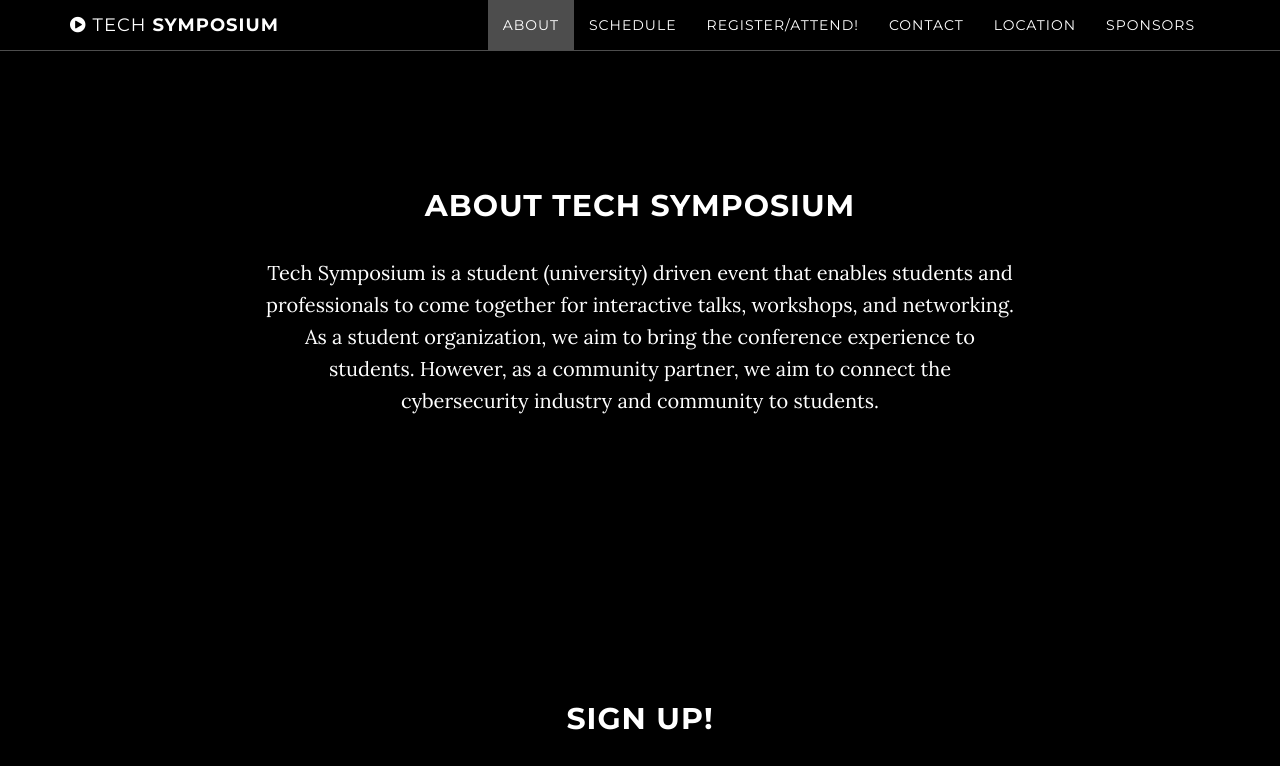
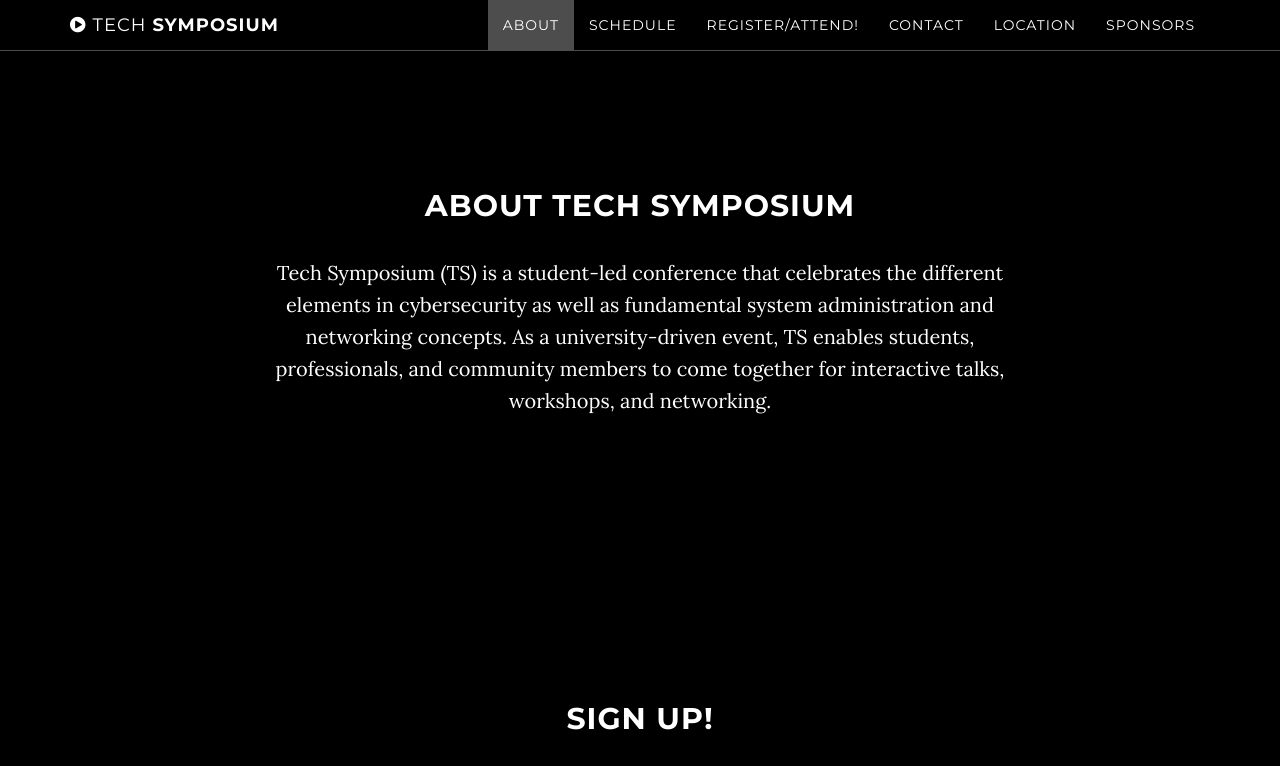
Before and after one commit to CalPolySWIFT/techsymposium-website, a Jekyll site: the page built from index.html, in a window 1280 px wide and 900 px high, scrolled down 961 px, cut to the strip 0-766 px from the top of the window. Built offline with Jekyll 4.4.1, drawn with Linux system fonts in a browser that asks for light colours.

Commit message:
Update index.html

```diff
--- a/index.html
+++ b/index.html
@@ -53,10 +53,11 @@ mapurl: "https://www.google.com/maps/embed/v1/place?q=college%20of%20business%20
         <div class="col-lg-8 col-lg-offset-2">
             <h2>About Tech Symposium</h2>
 
-            <p>Tech Symposium is a student (university) driven event that enables students and
-                professionals to come together for interactive talks, workshops, and networking. As a
-                student organization, we aim to bring the conference experience to students. However, as
-                a community partner, we aim to connect the cybersecurity industry and community to students.</p>
+            <p>Tech Symposium (TS) is a student-led conference that celebrates
+                the different elements in cybersecurity as well as fundamental
+                system administration and networking concepts. As a university-driven
+                event, TS enables students, professionals, and community members to
+                come together for interactive talks, workshops, and networking.</p>
 
         </div>
     </div>
```
